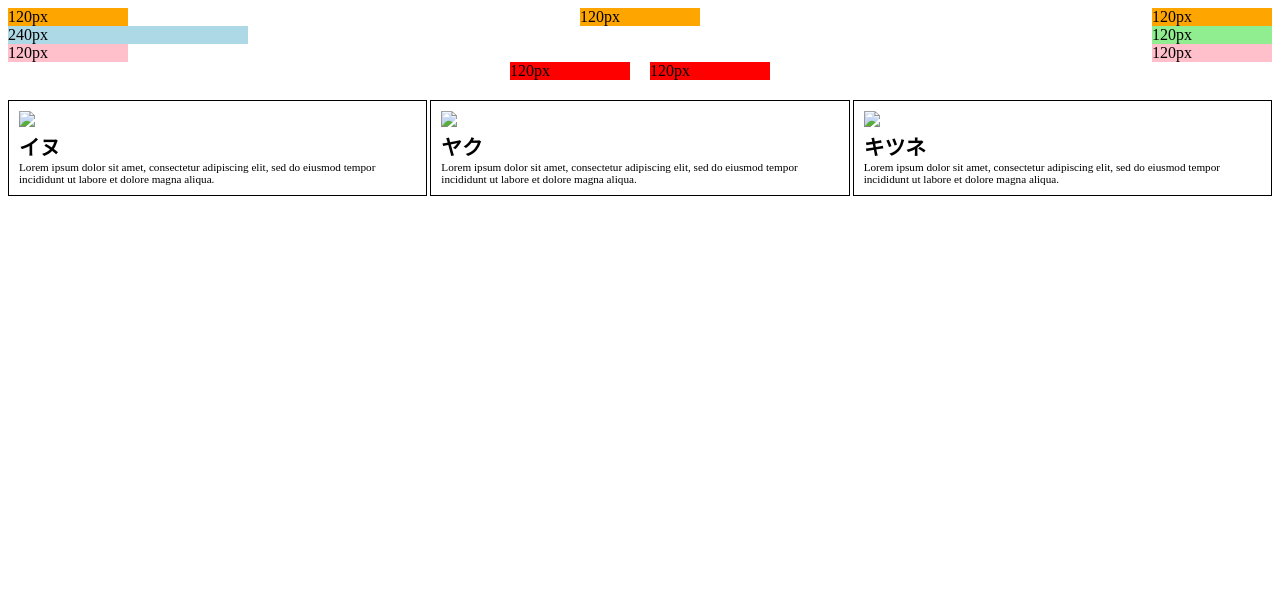
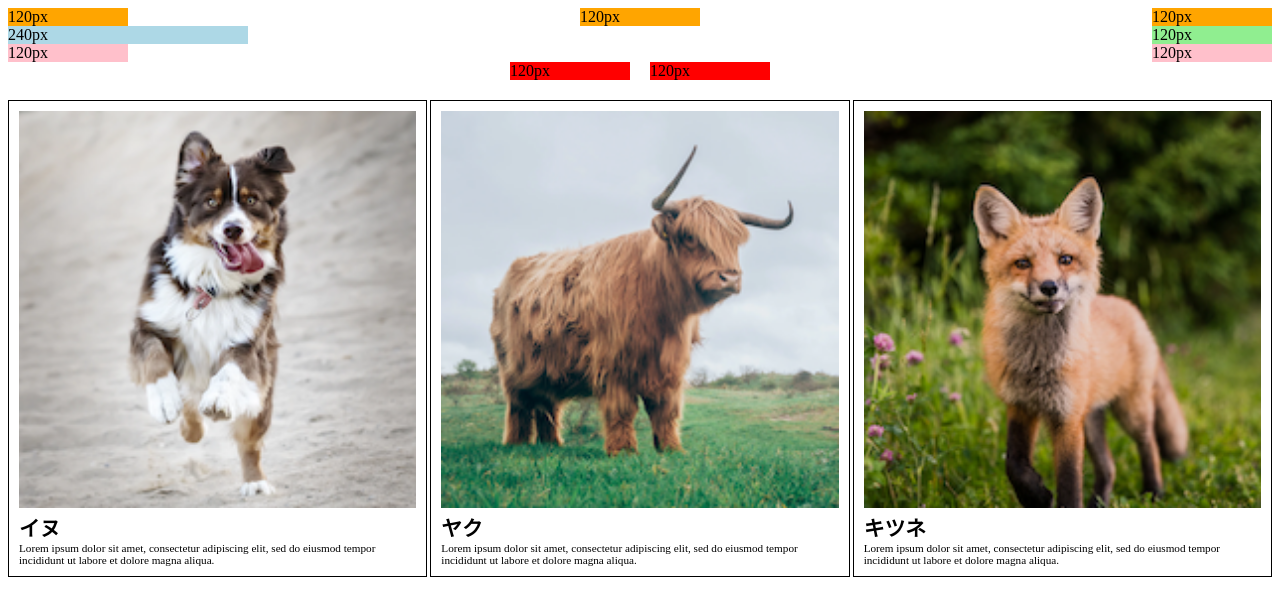
Before and after one commit to temotei/spider, a plain HTML site: page index.html in a window 1280 px wide. Drawn offline with Linux system fonts and the light colour scheme.

Commit message:
Update index.html

```diff
--- a/index.html
+++ b/index.html
@@ -31,17 +31,17 @@
 
 	<div class="animals">
 		<div class="animal">
-			<img class="img" src="/assets/images/square1.png">
+			<img class="img" src="square1.png">
 			<div class="name">イヌ</div>
 			<div class="文章">Lorem ipsum dolor sit amet, consectetur adipiscing elit, sed do eiusmod tempor incididunt ut labore et dolore magna aliqua.</div>
 		</div>
 		<div class="animal">
-			<img class="img" src="/assets/images/square2.png">
+			<img class="img" src="square2.png">
 			<div class="name">ヤク</div>
 			<div class="文章">Lorem ipsum dolor sit amet, consectetur adipiscing elit, sed do eiusmod tempor incididunt ut labore et dolore magna aliqua.</div>
 		</div>
 		<div class="animal">
-			<img class="img" src="/assets/images/square3.png">
+			<img class="img" src="square3.png">
 			<div class="name">キツネ</div>
 			<div class="文章">Lorem ipsum dolor sit amet, consectetur adipiscing elit, sed do eiusmod tempor incididunt ut labore et dolore magna aliqua.</div>
 		</div>
```
